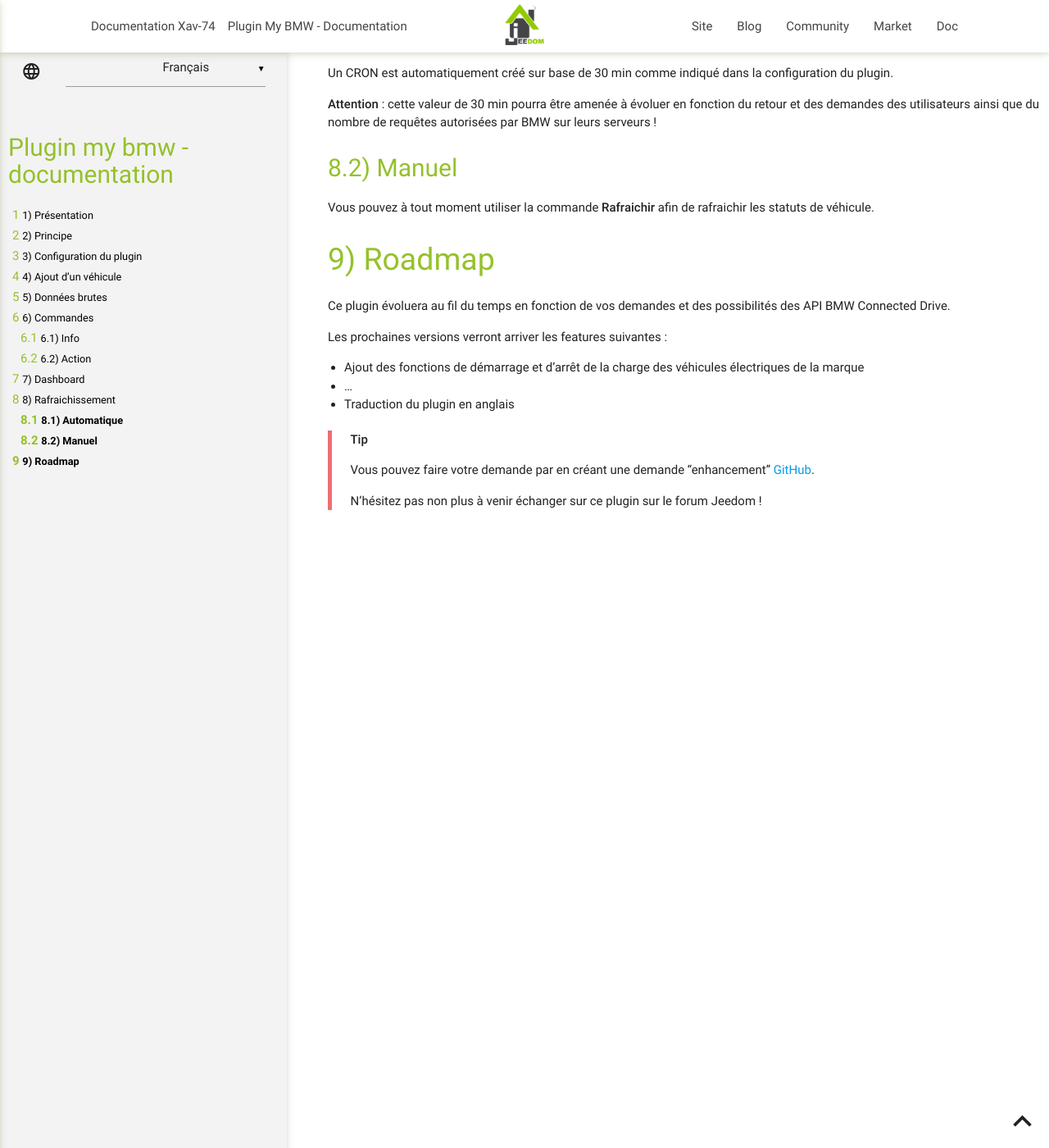
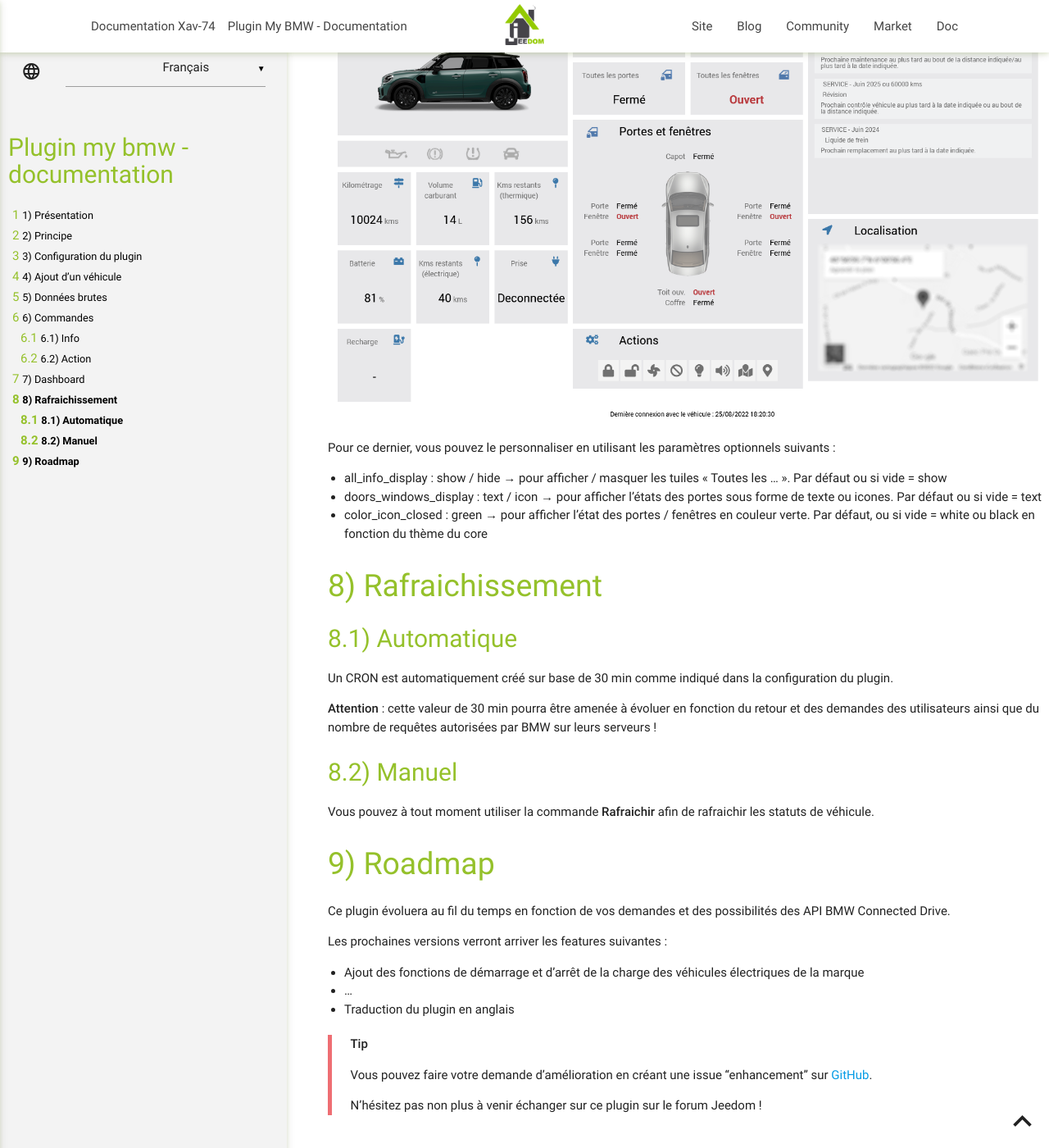
Before and after one commit to Xav-74/Documentation, a Jekyll site: the page built from myBMW/fr_FR/index.md, in a window 1280 px wide and 1400 px high, scrolled down 5369 px. Shown: the whole window at 82% size. Built offline with Jekyll 4.4.1, drawn with Linux system fonts in a browser that asks for light colours; some of the changed text lies outside the part shown.

Commit message:
Update myBMW docs

```diff
--- a/myBMW/fr_FR/index.md
+++ b/myBMW/fr_FR/index.md
@@ -60,7 +60,7 @@
 
 -   **VIN** : indiquez le numéro VIN ou Vehicle Identification Number (Numéro d’identification du véhicule). Vous pouvez retrouver ce numéro en case E de votre carte grise. Ce numéro est composé de 17 caractères.
 
--   **Widget personnalisé** : cochez la case pour afficher le widget personnalisé du plugin sur le dashboard. Dans le cas contraire, vous obtiendrez une tuile brute avec l'ensemble des commandes.
+-   **Widget personnalisé** : sélectionnez le widget personnalisé du plugin à afficher sur le dashboard (flat design ou legacy). Si vous choisissez "Aucun", vous obtiendrez une tuile brute avec l'ensemble des commandes.
 
 
 Il vous suffit ensuite de cliquer sur le bouton **Synchroniser** pour récupérer les informations de votre véhicule. Si celles-ci sont disponibles, vous obtiendrez le modèle, l'année, le type de motorisation ainsi qu'une image de votre véhicule.
@@ -101,10 +101,12 @@
 -   **Statut porte conducteur arrière**
 -   **Statut porte passager avant**
 -   **Statut porte passager arrière**
+-   **Statut toutes les portes**
 -   **Statut fenêtre conducteur avant**
 -   **Statut fenêtre conducteur arrière**
 -   **Statut fenêtre passager avant**
 -   **Statut fenêtre passager arrière**
+-   **Statut toutes les fenêtres**
 -   **Statut coffre**
 -   **Statut capot moteur**
 -   **Statut toit ouvrant**
@@ -150,10 +152,16 @@
 
 # Dashboard
 
-Le plugin inclut un widget personnalisé qui permet d'afficher l'ensemble des informations du véhicule.
+Le plugin inclut 2 widgets personnalisés qui permettent d'afficher l'ensemble des informations du véhicule.
 
+![Widget Legacy](../images/Widget_myBMW.png)
 
-![Widget](../images/Widget_myBMW.png)
+![Widget Flat design](../images/Widget_myBMW_flatdesign.png)
+
+Pour ce dernier, vous pouvez le personnaliser en utilisant les paramètres optionnels suivants :
+- all_info_display : show / hide → pour afficher / masquer les tuiles « Toutes les … ». Par défaut ou si vide = show
+- doors_windows_display : text / icon → pour afficher l’états des portes sous forme de texte ou icones. Par défaut ou si vide = text
+- color_icon_closed : green → pour afficher l’état des portes / fenêtres en couleur verte. Par défaut, ou si vide = white ou black en fonction du thème du core
 
 
 # Rafraichissement
@@ -183,6 +191,6 @@
 
 > **Tip**
 >
->Vous pouvez faire votre demande par en créant une demande "enhancement" [GitHub](https://github.com/Xav-74/myBMW/issues/new).
+>Vous pouvez faire votre demande d'amélioration en créant une issue "enhancement" sur [GitHub](https://github.com/Xav-74/myBMW/issues/new).
 >
 >N'hésitez pas non plus à venir échanger sur ce plugin sur le forum Jeedom !
```
Also changed, not shown: myBMW/fr_FR/changelog.md (+12 -2 lines), myBMW/images/Widget_myBMW_flatdesign.png (added).
